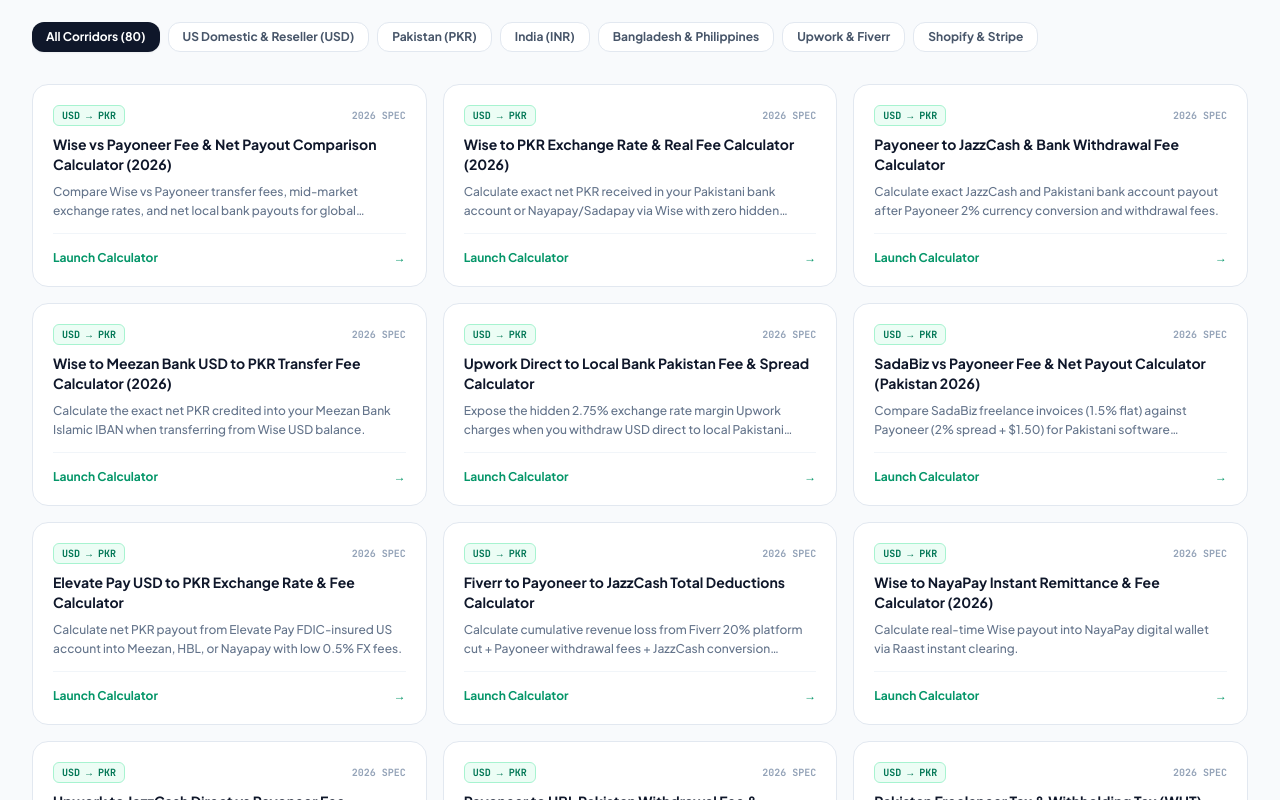
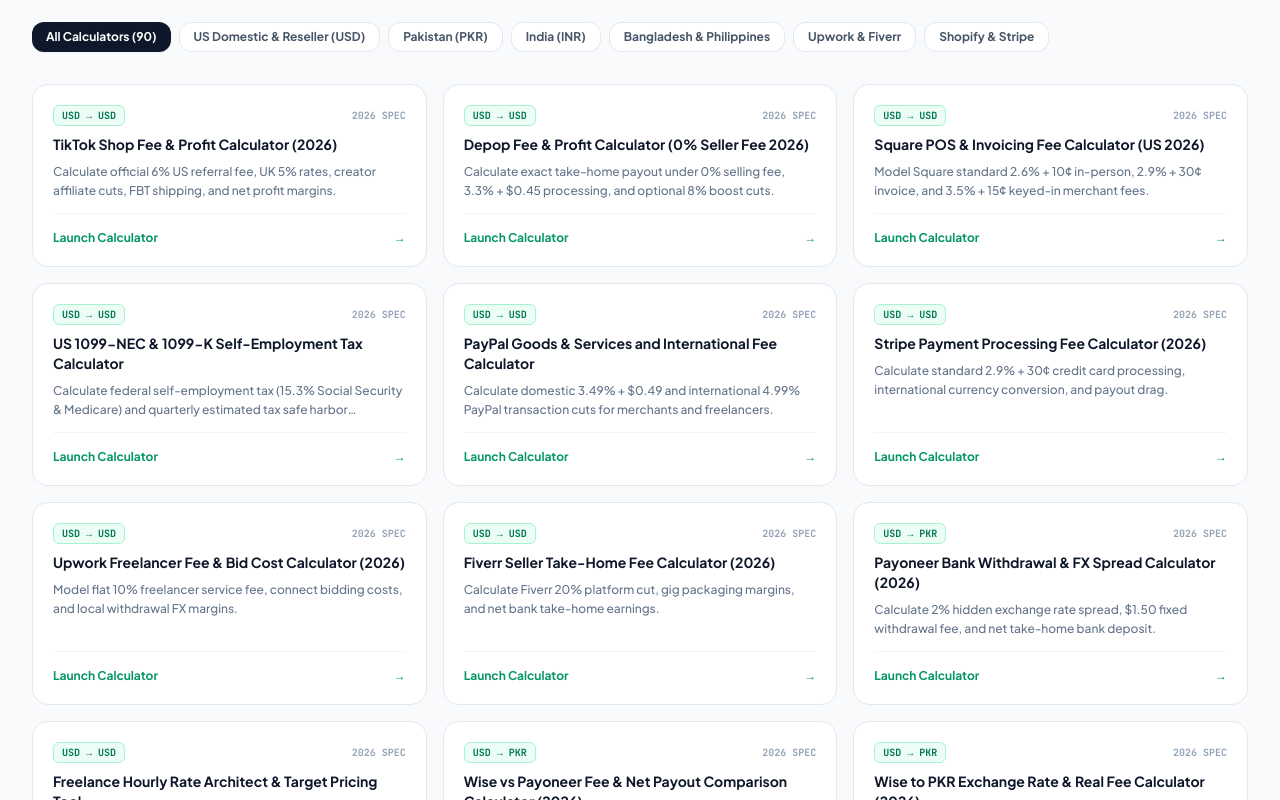
Before and after one commit to mnaveedkhtri-ui/smartratecalcs, a Next.js app: page / in a window 1280 px wide. Shown: the part 2060-2860 px from the top of the page. Built offline with nearby package versions, Linux system fonts and the light colour scheme.

Commit message:
feat(directory): unify all 91 calculators into main directory and add /calculators/ rewrites

```diff
--- a/app/page.tsx
+++ b/app/page.tsx
@@ -22,6 +22,104 @@ const RATES: RatesMap = {
   AED: { PKR: 75.8, INR: 23.6, BDT: 33.0 },
   CAD: { PKR: 198.5, INR: 61.85, BDT: 86.5 },
 };
+
+const FLAGSHIP_DIRECTORY_ENTRIES = [
+  {
+    slug: 'tiktok-shop-fee-calculator',
+    title: 'TikTok Shop Fee & Profit Calculator (2026)',
+    category: 'ecommerce' as const,
+    sourceCurrency: 'USD',
+    targetCurrency: 'USD',
+    description: 'Calculate official 6% US referral fee, UK 5% rates, creator affiliate cuts, FBT shipping, and net profit margins.',
+    primaryKeyword: 'tiktok shop fee calculator',
+  },
+  {
+    slug: 'depop-fee-calculator',
+    title: 'Depop Fee & Profit Calculator (0% Seller Fee 2026)',
+    category: 'ecommerce' as const,
+    sourceCurrency: 'USD',
+    targetCurrency: 'USD',
+    description: 'Calculate exact take-home payout under 0% selling fee, 3.3% + $0.45 processing, and optional 8% boost cuts.',
+    primaryKeyword: 'depop fee calculator',
+  },
+  {
+    slug: 'square-fee-calculator',
+    title: 'Square POS & Invoicing Fee Calculator (US 2026)',
+    category: 'ecommerce' as const,
+    sourceCurrency: 'USD',
+    targetCurrency: 'USD',
+    description: 'Model Square standard 2.6% + 10¢ in-person, 2.9% + 30¢ invoice, and 3.5% + 15¢ keyed-in merchant fees.',
+    primaryKeyword: 'square fee calculator',
+  },
+  {
+    slug: '1099-tax-calculator',
+    title: 'US 1099-NEC & 1099-K Self-Employment Tax Calculator',
+    category: 'freelance' as const,
+    sourceCurrency: 'USD',
+    targetCurrency: 'USD',
+    description: 'Calculate federal self-employment tax (15.3% Social Security & Medicare) and quarterly estimated tax safe harbor thresholds.',
+    primaryKeyword: '1099 tax calculator',
+  },
+  {
+    slug: 'paypal-fee-calculator',
+    title: 'PayPal Goods & Services and International Fee Calculator',
+    category: 'ecommerce' as const,
+    sourceCurrency: 'USD',
+    targetCurrency: 'USD',
+    description: 'Calculate domestic 3.49% + $0.49 and international 4.99% PayPal transaction cuts for merchants and freelancers.',
+    primaryKeyword: 'paypal fee calculator',
+  },
+  {
+    slug: 'stripe-fee-calculator',
+    title: 'Stripe Payment Processing Fee Calculator (2026)',
+    category: 'ecommerce' as const,
+    sourceCurrency: 'USD',
+    targetCurrency: 'USD',
+    description: 'Calculate standard 2.9% + 30¢ credit card processing, international currency conversion, and payout drag.',
+    primaryKeyword: 'stripe fee calculator',
+  },
+  {
+    slug: 'upwork-fee-calculator',
+    title: 'Upwork Freelancer Fee & Bid Cost Calculator (2026)',
+    category: 'freelance' as const,
+    sourceCurrency: 'USD',
+    targetCurrency: 'USD',
+    description: 'Model flat 10% freelancer service fee, connect bidding costs, and local withdrawal FX margins.',
+    primaryKeyword: 'upwork fee calculator',
+  },
+  {
+    slug: 'fiverr-fee-calculator',
+    title: 'Fiverr Seller Take-Home Fee Calculator (2026)',
+    category: 'freelance' as const,
+    sourceCurrency: 'USD',
+    targetCurrency: 'USD',
+    description: 'Calculate Fiverr 20% platform cut, gig packaging margins, and net bank take-home earnings.',
+    primaryKeyword: 'fiverr fee calculator',
+  },
+  {
+    slug: 'payoneer-fee-calculator',
+    title: 'Payoneer Bank Withdrawal & FX Spread Calculator (2026)',
+    category: 'payout' as const,
+    sourceCurrency: 'USD',
+    targetCurrency: 'PKR',
+    description: 'Calculate 2% hidden exchange rate spread, $1.50 fixed withdrawal fee, and net take-home bank deposit.',
+    primaryKeyword: 'payoneer fee calculator',
+  },
+  {
+    slug: 'freelance-hourly-rate-calculator',
+    title: 'Freelance Hourly Rate Architect & Target Pricing Tool',
+    category: 'freelance' as const,
+    sourceCurrency: 'USD',
+    targetCurrency: 'USD',
+    description: 'Calculate sustainable hourly and day rates based on real personal expenses, non-billable overhead, and taxes.',
+    primaryKeyword: 'freelance hourly rate calculator',
+  },
+];
+
+const ALL_DIRECTORY_CALCULATORS = [
+  ...FLAGSHIP_DIRECTORY_ENTRIES,
+  ...PROGRAMMATIC_CALCULATORS,
+];
 
 export default function HomePage() {
   const [currentPage, setCurrentPage] = useState<'home' | 'matrix' | 'methodology' | 'faq' | 'about' | 'contact' | 'privacy' | 'terms'>('home');
@@ -102,7 +200,7 @@ export default function HomePage() {
   };
 
   const filteredCalculators = useMemo(() => {
-    return PROGRAMMATIC_CALCULATORS.filter((c) => {
+    return ALL_DIRECTORY_CALCULATORS.filter((c) => {
       const matchesSearch =
         calcSearch === '' ||
         c.title.toLowerCase().includes(calcSearch.toLowerCase()) ||
@@ -722,7 +820,7 @@ export default function HomePage() {
             {/* Category Filter Pills */}
             <div className="flex flex-wrap gap-2 mb-8">
               {[
-                { id: 'all', label: `All Corridors (${PROGRAMMATIC_CALCULATORS.length})` },
+                { id: 'all', label: `All Calculators (${ALL_DIRECTORY_CALCULATORS.length})` },
                 { id: 'us', label: 'US Domestic & Reseller (USD)' },
                 { id: 'pk', label: 'Pakistan (PKR)' },
                 { id: 'in', label: 'India (INR)' },
--- a/next.config.mjs
+++ b/next.config.mjs
@@ -5,6 +5,50 @@ const nextConfig = {
   compress: true,
   images: {
     formats: ['image/avif', 'image/webp'],
+  },
+  async rewrites() {
+    return [
+      {
+        source: '/calculators/tiktok-shop-fee-calculator',
+        destination: '/tiktok-shop-fee-calculator',
+      },
+      {
+        source: '/calculators/depop-fee-calculator',
+        destination: '/depop-fee-calculator',
+      },
+      {
+        source: '/calculators/square-fee-calculator',
+        destination: '/square-fee-calculator',
+      },
+      {
+        source: '/calculators/1099-tax-calculator',
+        destination: '/1099-tax-calculator',
+      },
+      {
+        source: '/calculators/stripe-fee-calculator',
+        destination: '/stripe-fee-calculator',
+      },
+      {
+        source: '/calculators/paypal-fee-calculator',
+        destination: '/paypal-fee-calculator',
+      },
+      {
+        source: '/calculators/upwork-fee-calculator',
+        destination: '/upwork-fee-calculator',
+      },
+      {
+        source: '/calculators/fiverr-fee-calculator',
+        destination: '/fiverr-fee-calculator',
+      },
+      {
+        source: '/calculators/payoneer-fee-calculator',
+        destination: '/payoneer-fee-calculator',
+      },
+      {
+        source: '/calculators/freelance-hourly-rate-calculator',
+        destination: '/freelance-hourly-rate-calculator',
+      },
+    ];
   },
   async redirects() {
     return [
```
